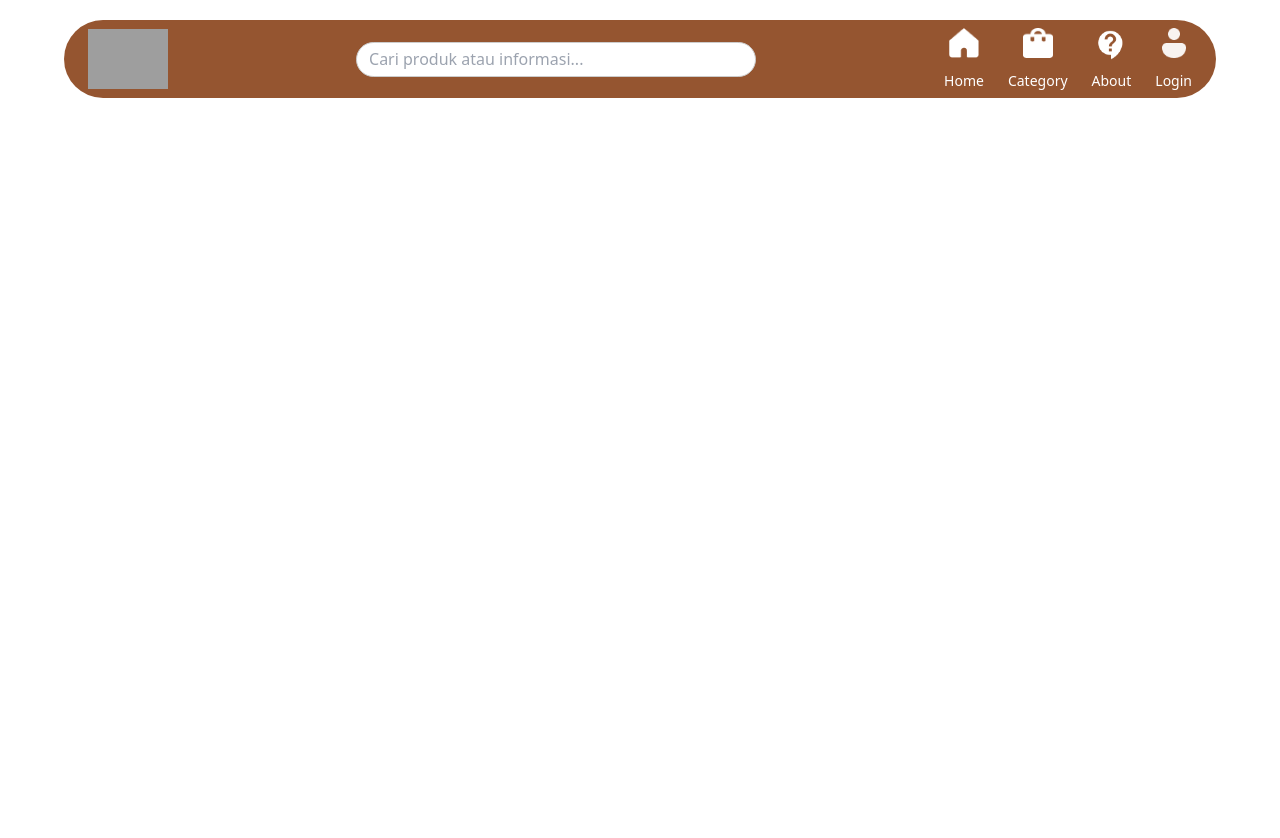
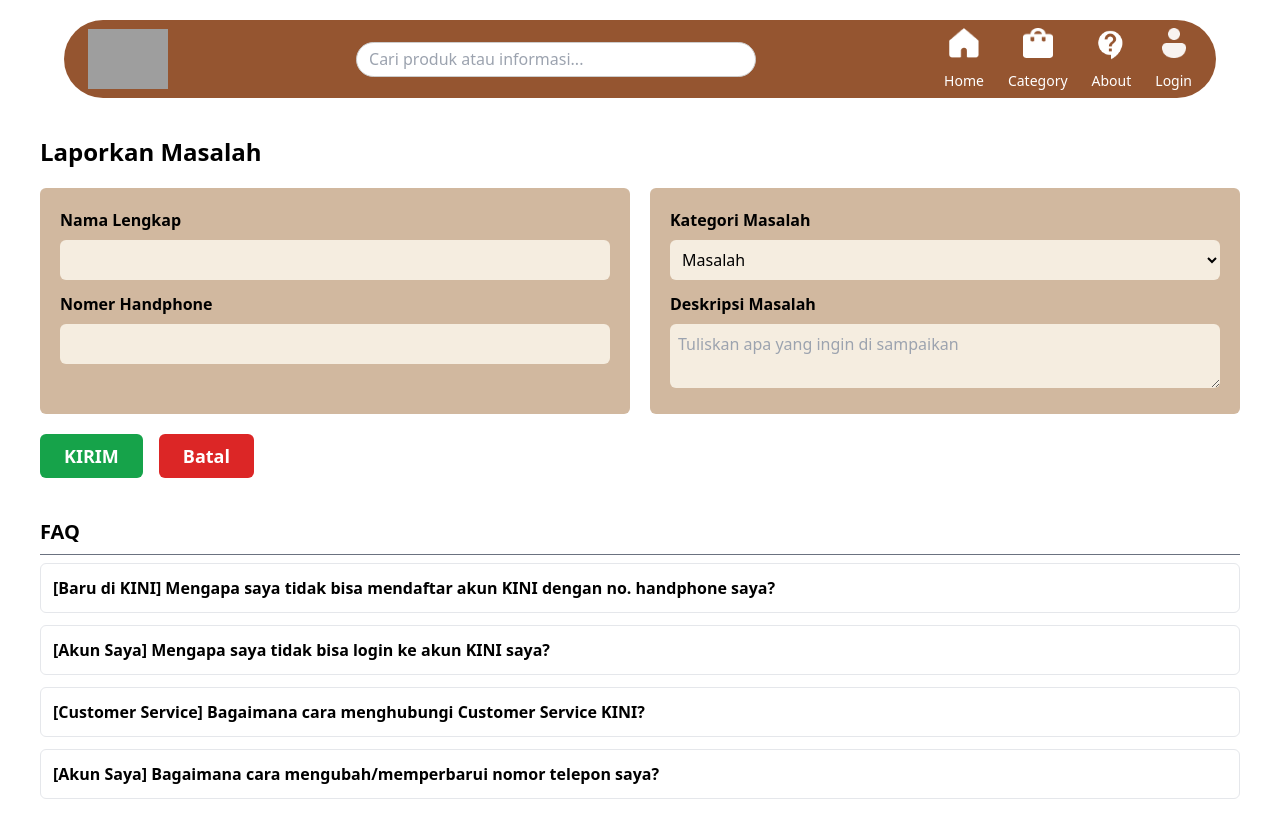
Before and after one commit to kookie2805/KINI, a React (Vite) app: page /laporkanmasalah in a window 1280 px wide. Shown: the top 838 px of the page. Before the commit the page ends 800 px from the top, so only its background shows below. Built offline with nearby package versions, Linux system fonts and the light colour scheme; grey boxes are pictures that could not be loaded.

Commit message:
bismillah1

```diff
--- a/src/App.jsx
+++ b/src/App.jsx
@@ -17,6 +17,7 @@ import ProductDetail from './components/productdetail';
 import Wishlist from './components/wishlist';
 import Notification from './components/notification';// Import Wishlist
 import Profile from './components/profileuser';
+import Lapormasalah from './components/laporkanmasalah';
 
 // Komponen ResponsiveNavbar
 const ResponsiveNavbar = () => {
@@ -53,6 +54,7 @@ const App = () => {
           <Route path="/AddProduct" element={<AddProduct />} />
           <Route path="/product-detail" element={<ProductDetail />} />
           <Route path="/profileuser" element={<Profile />} />
+          <Route path="/laporkanmasalah" element={<Lapormasalah />} />
 
           {/* Route untuk halaman Wishlist */}
           <Route path="/wishlist" element={<Wishlist />} />
--- a/src/components/footerdesktop.jsx
+++ b/src/components/footerdesktop.jsx
@@ -5,7 +5,7 @@ import { faPhone, faEnvelope, faMapMarkerAlt } from '@fortawesome/free-solid-svg
 const FooterDesktop = () => {
   return (
     <div className="bg-[#955530] text-white text-center py-6 min-h-[280px] mt-24 rounded-t-[70px] relative">
-      <h2 className="absolute top-4 left-40 text-4xl font-bold mt-7">Be Future-Ready</h2>
+      <h2 className="absolute top-4 left-40 text-4xl font-bold mt-7">Kios Mini</h2>
 
       <div className="absolute mt-5 left-[calc(45%+50px)] text-left"> {/* About Section */}
         <h3 className="text-xl font-bold">About</h3>
@@ -35,8 +35,8 @@ const FooterDesktop = () => {
         </ul>
       </div>
 
-      <p className="absolute top-20 ml-40 text-xl text-left text-gray-400">
-        Get Exclusive digital marketing update<br />straight to your inbox
+      <p className="absolute top-20 ml-40 text-xl text-left text-white mt-7">
+         KINI atau Kios Mini adalah website yang <br /> menjual berbagai peralatan pertukangan
       </p>
 
       <hr className="absolute w-full border-white border-t-2 mt-48" />
--- a/src/components/footermobile.jsx
+++ b/src/components/footermobile.jsx
@@ -5,7 +5,7 @@ import { faPhone, faEnvelope, faMapMarkerAlt } from '@fortawesome/free-solid-svg
 const FooterDesktop = () => {
   return (
     <div className="bg-[#955530] text-white text-center py-6 min-h-[280px] mt-24 rounded-t-[70px] relative">
-      <h2 className="absolute top-4 left-40 text-4xl font-bold mt-7">Be Future-Ready</h2>
+      <h2 className="absolute top-4 left-40 text-4xl font-bold mt-7">Kios Mini</h2>
 
       <div className="absolute mt-5 left-[calc(45%+50px)] text-left"> {/* About Section */}
         <h3 className="text-xl font-bold">About</h3>
--- /dev/null
+++ b/src/components/laporkanmasalah.jsx
@@ -0,0 +1,70 @@
+import React from "react";
+
+const Lapormasalah = () => {
+  return (
+    <div className="p-10 bg-white min-h-screen">
+      {/* Header */}
+      <h2 className="text-2xl font-bold mb-5">Laporkan Masalah</h2>
+
+      {/* Form Section */}
+      <div className="grid grid-cols-2 gap-5">
+        {/* Left Form */}
+        <div className="bg-[#D1B89F] p-5 rounded-md">
+          <label className="block font-bold mb-2">Nama Lengkap</label>
+          <input
+            type="text"
+            className="w-full p-2 rounded-md bg-[#F5EDE0] outline-none"
+          />
+          <label className="block font-bold mt-3 mb-2">Nomer Handphone</label>
+          <input
+            type="text"
+            className="w-full p-2 rounded-md bg-[#F5EDE0] outline-none"
+          />
+        </div>
+
+        {/* Right Form */}
+        <div className="bg-[#D1B89F] p-5 rounded-md">
+          <label className="block font-bold mb-2">Kategori Masalah</label>
+          <select className="w-full p-2 rounded-md bg-[#F5EDE0] outline-none">
+            <option>Masalah</option>
+          </select>
+          <label className="block font-bold mt-3 mb-2">Deskripsi Masalah</label>
+          <textarea
+            className="w-full p-2 rounded-md bg-[#F5EDE0] outline-none"
+            placeholder="Tuliskan apa yang ingin di sampaikan"
+          ></textarea>
+        </div>
+      </div>
+
+      {/* Buttons */}
+      <div className="mt-5 flex space-x-4">
+        <button className="bg-green-600 text-white px-6 py-2 rounded-md text-lg font-semibold">
+          KIRIM
+        </button>
+        <button className="bg-red-600 text-white px-6 py-2 rounded-md text-lg font-semibold">
+          Batal
+        </button>
+      </div>
+
+      {/* FAQ Section */}
+      <h3 className="mt-10 text-xl font-bold">FAQ</h3>
+      <hr className="my-2 border-gray-500" />
+      <div className="space-y-3">
+        <p className="p-3 border rounded-md font-semibold cursor-pointer">
+          [Baru di KINI] Mengapa saya tidak bisa mendaftar akun KINI dengan no. handphone saya?
+        </p>
+        <p className="p-3 border rounded-md font-semibold cursor-pointer">
+          [Akun Saya] Mengapa saya tidak bisa login ke akun KINI saya?
+        </p>
+        <p className="p-3 border rounded-md font-semibold cursor-pointer">
+          [Customer Service] Bagaimana cara menghubungi Customer Service KINI?
+        </p>
+        <p className="p-3 border rounded-md font-semibold cursor-pointer">
+          [Akun Saya] Bagaimana cara mengubah/memperbarui nomor telepon saya?
+        </p>
+      </div>
+    </div>
+  );
+};
+
+export default Lapormasalah;
```
